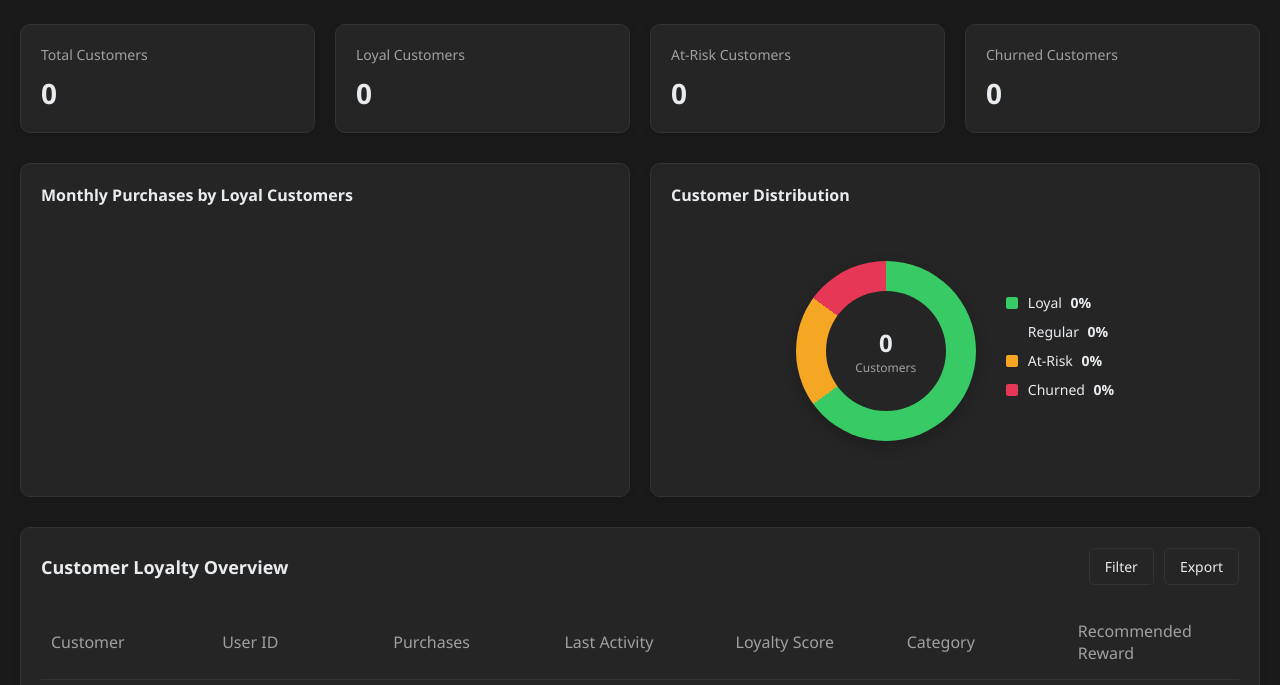
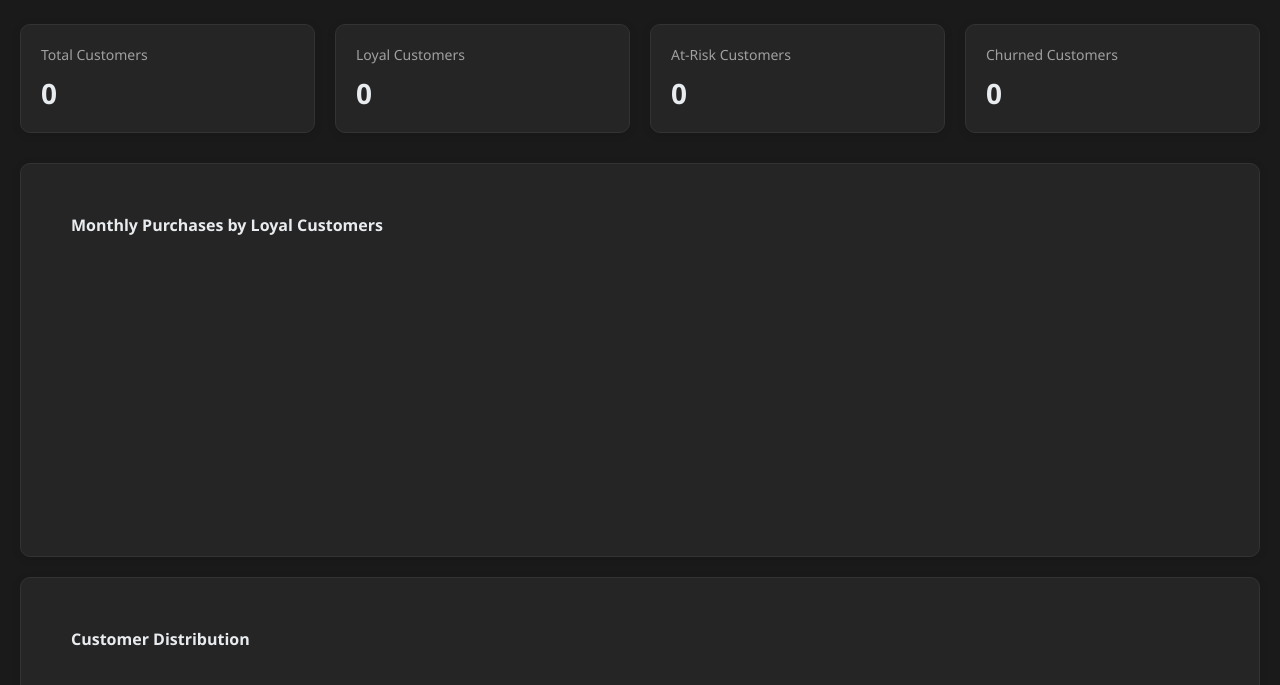
Before and after one commit to AmanM006/KaskadeCRM, a website: page index.html in a window 1280 px wide. Shown: the part 115-800 px from the top of the page. Drawn offline with nearby package versions, Linux system fonts and the light colour scheme; no server answers.

Commit message:
Update style.css

```diff
--- a/style.css
+++ b/style.css
@@ -7,9 +7,10 @@
     --info: #4895ef;
     --light: #f8f9fa;
     --dark: #1a1a1a;  /* Darker base */
-    --loyal: #37ca65;  /* Changed to green */
-    --at-risk: #f5a623;
-    --churned: #e63757;
+    --loyal: #11f26e;  /* Changed to green */
+    --regular: #FFFF00; /* Yellow */
+    --at-risk: #f54623;
+    --churned: #ff0e3a;
     --bg-dark: #1a1a1a;
     --bg-card: #252525;
     --text-light: #e9ecef;
@@ -290,7 +291,7 @@ td.recommended-reward {
 }
 
 .badge-risk {
-    background-color: rgba(245, 166, 35, 0.2);
+    background-color:rgba(245, 70, 35, 0.2);
     color: var(--at-risk);
     padding: 3px 6px !important; /* Ensure same padding as other badges */
     height: 20px !important; /* Force same height */
@@ -305,8 +306,10 @@ td.recommended-reward {
 
 
   .badge-churned {
-    background-color: rgba(230, 55, 87, 0.2);
+    background-color:rgba(255, 14, 58, 0.2);
     color: var(--churned);
+    padding: 3px 6px !important; /* Ensure same padding as other badges */
+    height: 20px !important; /* Force same height */
   }
 
   .loyalty-score {
@@ -460,20 +463,25 @@ td.recommended-reward {
     font-size: 14px;
     color: var(--text-muted);
   }
-
   .charts-container {
-    display: grid;
-    grid-template-columns: 1fr 1fr;
+    display: flex;
+    flex-direction: column;
     gap: 20px;
     margin-bottom: 30px;
 }
 
 .chart-card {
     background-color: var(--bg-card);
-    padding: 20px;
+    padding: 50px;
+    padding-bottom: -10px;
     border-radius: 10px;
-    box-shadow: 0 2px 10px rgba(0,0,0,0.1);
+    box-shadow: 0 2px 10px rgba(0, 0, 0, 0.1);
     border: 1px solid var(--border-color);
+    width: 100%;
+}
+
+.full-width {
+    width: 100%;
 }
 
 .chart-title {
@@ -487,6 +495,7 @@ td.recommended-reward {
     height: 250px;
     display: flex;
     align-items: flex-end;
+    justify-content: space-around;
 }
 
 .chart-bar {
@@ -496,24 +505,27 @@ td.recommended-reward {
     border-radius: 5px 5px 0 0;
     position: relative;
 }
-
+.chart-bar:hover {
+  background-color: #16e5ec;
+}
 .chart-label {
     position: absolute;
     bottom: -25px;
-    left: 0;
-    right: 0;
+    left: 50%;
+    transform: translateX(-50%);
     text-align: center;
-    font-size: 12px;
+    font-size: 14px;
+    font-weight: bold;
     color: var(--text-muted);
 }
 
 .chart-value {
     position: absolute;
     top: -25px;
-    left: 0;
-    right: 0;
+    left: 50%;
+    transform: translateX(-50%);
     text-align: center;
-    font-size: 12px;
+    font-size: 14px;
     font-weight: bold;
     color: var(--text-light);
 }
@@ -523,19 +535,20 @@ td.recommended-reward {
     height: 250px;
     align-items: center;
     justify-content: center;
+    flex-wrap: wrap;
 }
 
 .donut-chart {
-    width: 180px;
-    height: 180px;
+  width: 200px;
+  height: 200px;
   border-radius: 50%;
+  position: relative;
   background: conic-gradient(
-      var(--loyal) 0% 65%,
-      var(--at-risk) 65% 85%,
-      var(--churned) 85% 100%
+      #11f26e 0% var(--loyal),  /* Loyal */
+      #FFFF00 var(--loyal) var(--regular), /* Regular */
+      #f54623 var(--regular) var(--at-risk), /* At-Risk */
+      #ff0e3a var(--at-risk) var(--churned) /* Churned */
   );
-    position: relative;
-    box-shadow: 0 5px 15px rgba(0,0,0,0.2);
 }
 
 .donut-hole {
@@ -552,6 +565,7 @@ td.recommended-reward {
   align-items: center;
   flex-direction: column;
 }
+
 
 .total-count {
     font-size: 24px;
@@ -571,27 +585,33 @@ td.recommended-reward {
 .legend-item {
     display: flex;
     align-items: center;
-    margin-bottom: 10px;
+    margin-bottom: 5px;
+}
+
+.legend-loyal {
+    background-color: #11f26e;
+}
+
+.legend-regular {
+    background-color: #FFFF00; /* Yellow */
+}
+
+.legend-at-risk {
+    background-color: #e67e22; /* Orange */
+}
+
+.legend-churned {
+    background-color: #ef220b; /* Red */
 }
 
 .legend-color {
-    width: 12px;
-    height: 12px;
-    border-radius: 2px;
+    width: 15px;
+    height: 15px;
+    border-radius: 50%;
+    display: inline-block;
     margin-right: 10px;
 }
 
-  .legend-loyal {
-    background-color: var(--loyal);
-  }
-
-  .legend-at-risk {
-    background-color: var(--at-risk);
-  }
-
-  .legend-churned {
-    background-color: var(--churned);
-  }
 
 .legend-label {
     font-size: 14px;
```
Lines whose indentation alone changed are shown as unchanged.
